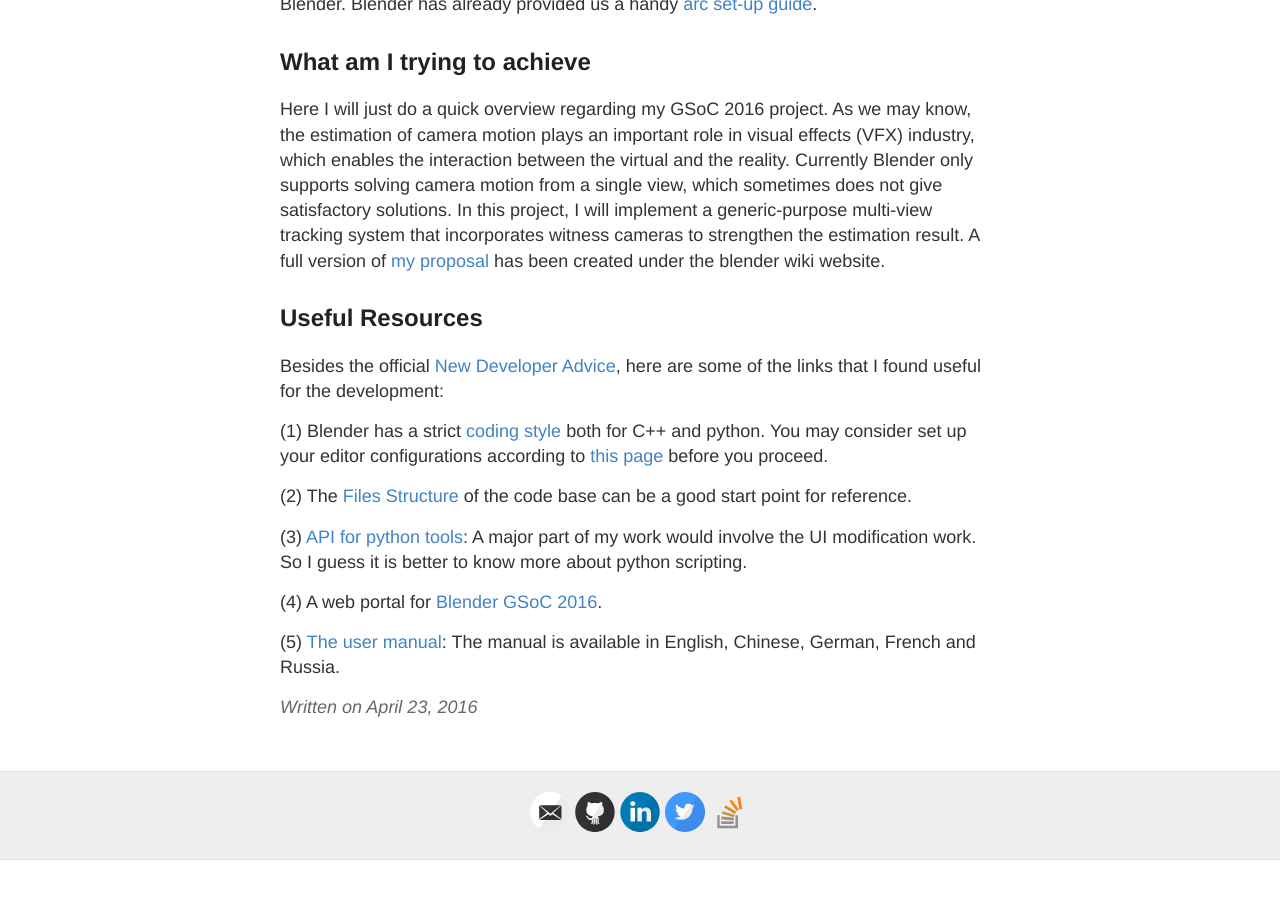
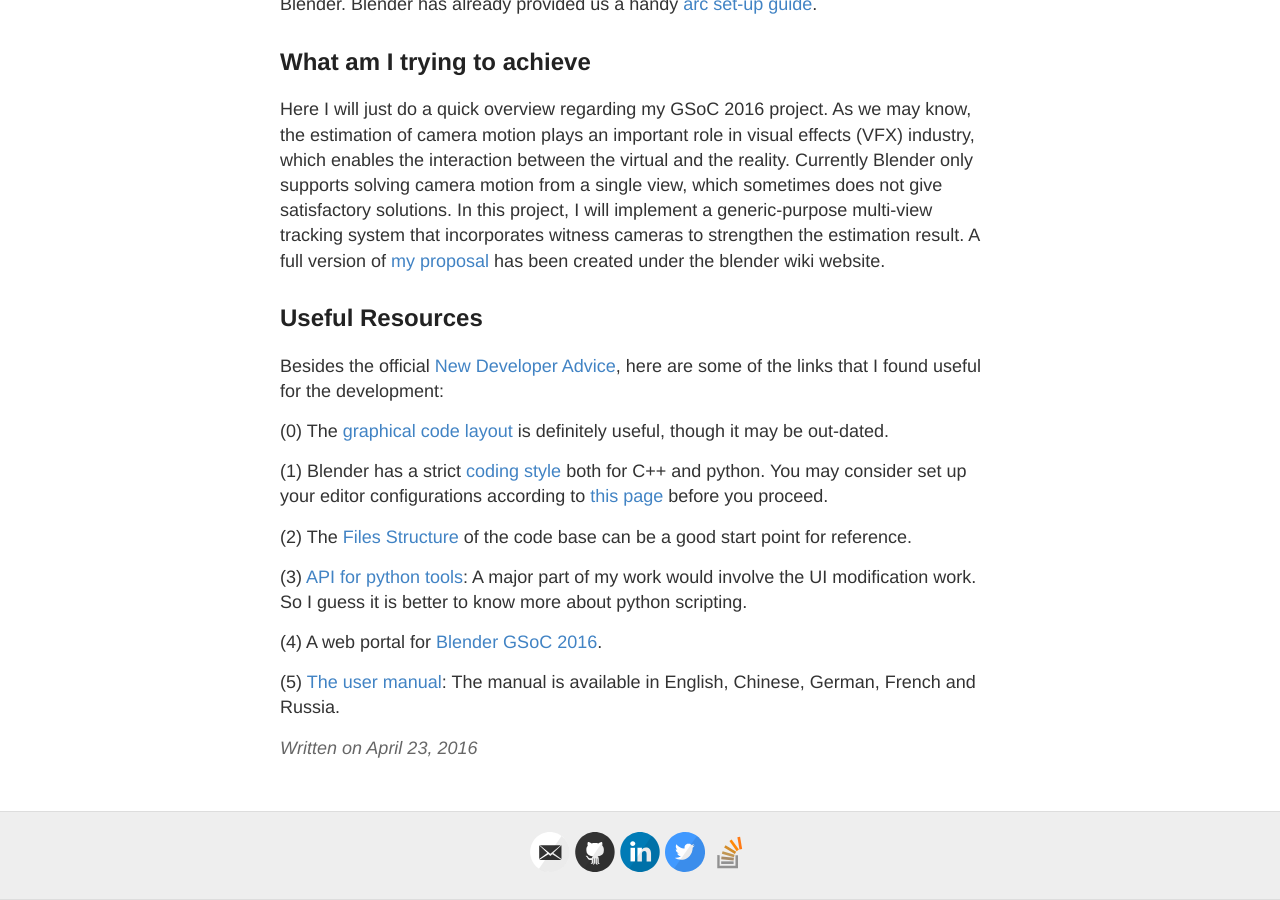
Before and after one commit to hlzz/hlzz.github.io, a Jekyll site: the page built from _posts/2016-4-23-blender1.md, in a window 1280 px wide and 900 px high, scrolled down 1736 px. Built offline with Jekyll 4.4.1, drawn with Linux system fonts in a browser that asks for light colours; comment, search, counter and statistics services are not loaded; before the commit the page ends 2596 px from its top, so only the background shows below that.

Commit message:
blender1: add code layout

```diff
--- a/_posts/2016-4-23-blender1.md
+++ b/_posts/2016-4-23-blender1.md
@@ -35,6 +35,8 @@
 ## Useful Resources
 Besides the official [New Developer Advice](https://wiki.blender.org/index.php/Dev:Doc/New_Developer_Advice), here are some of the links that I found useful for the development:
 
+(0) The [graphical code layout](https://www.blender.org/bf/codelayout.jpg) is definitely useful, though it may be out-dated.
+
 (1) Blender has a strict [coding style](https://wiki.blender.org/index.php/Dev:Doc/Code_Style) both for C++ and python.
 You may consider set up your editor configurations according to [this page](https://wiki.blender.org/index.php/Dev:Doc/Code_Style/Configuration) before you proceed.
 
```
